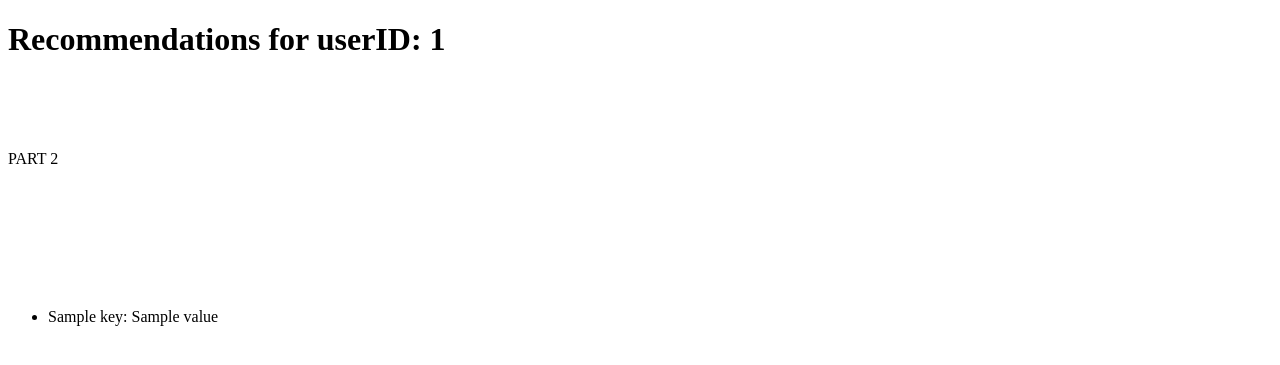
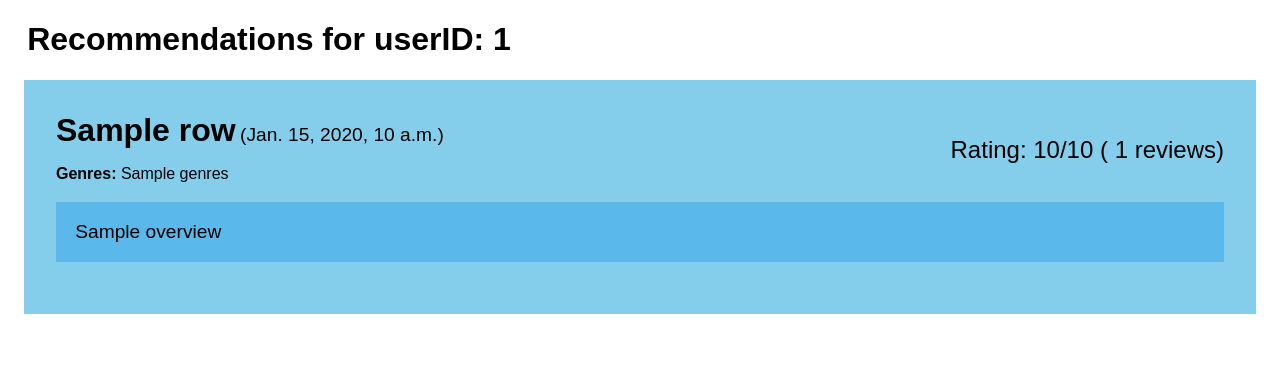
Before and after one commit to elsandner/WebRecommender, a Django app: template templates/recommenderSystem/recommendation.html in a window 1280 px wide. Shown: the top 365 px of the page. Run offline with Django 3.2, Linux system fonts and the light colour scheme; the template is opened without the code that fills it: most values are stand-ins (such as "Sample title", 1, 10 or a date in 2020).

Commit message:
redesign

```diff
--- a/templates/recommenderSystem/recommendation.html
+++ b/templates/recommenderSystem/recommendation.html
@@ -4,25 +4,54 @@
     <meta charset="UTF-8">
     <title>Page 2</title>
 </head>
+<style>
+    *{
+        font-family: Arial;
+    }
+    #headline{
+        margin-left: 0.6em;
+    }
+    .movie {
+        background-color: #84CEEB;
+        color: black;
+        padding: 2em;
+        margin: 1em;
+    }
+    .headline > * {
+        display: inline;
+    }
+    .rating{
+        float: right;
+        font-size: 1.5em;
+    }
+    .date{
+        font-size: 1.2em;
+    }
+    .overview{
+        background-color: #5AB9EA;
+        color: black;
+        padding: 1em;
+        font-size: 1.2em;
+    }
+
+</style>
 <body>
-    <h1>Recommendations for userID: {{ userId }}</h1>
+    <h1 id="headline">Recommendations for userID: {{ userId }}</h1>
 
-    <br><br><br>
-    <p>PART 2</p>
+    {% for row in data %}
+        <div class="movie">
+            <div class="headline">
+                <h1>{{ row.title }}</h1>
+                <p class="date">  ({{ row.release_date }})</p>
+                <p class="rating">Rating: {{ row.vote_average }}/10 ( {{ row.vote_count }} reviews)</p>
+            </div>
+            <p><b>Genres: </b> {{ row.genres}}</p>
 
-    <table>
-        {% for row in data %}
-            <br><br><br><br><br><br>
-          <ul>
-            {% for key, value in row.items %}
-                <li>
-                    <p>{{ key }}: {{ value }}</p>
-                </li>
-            {% endfor %}
-          </ul>
-
-        {% endfor %}
-    </table>
+            <p class="overview">
+                 {{ row.overview }}
+            </p>
+        </div>
+    {% endfor %}
 
 
 </body>
```
Also changed, not shown: recommenderSystem/nearestNeighbor.py (+22 -5 lines), recommenderSystem/views.py (+2 -10 lines).
